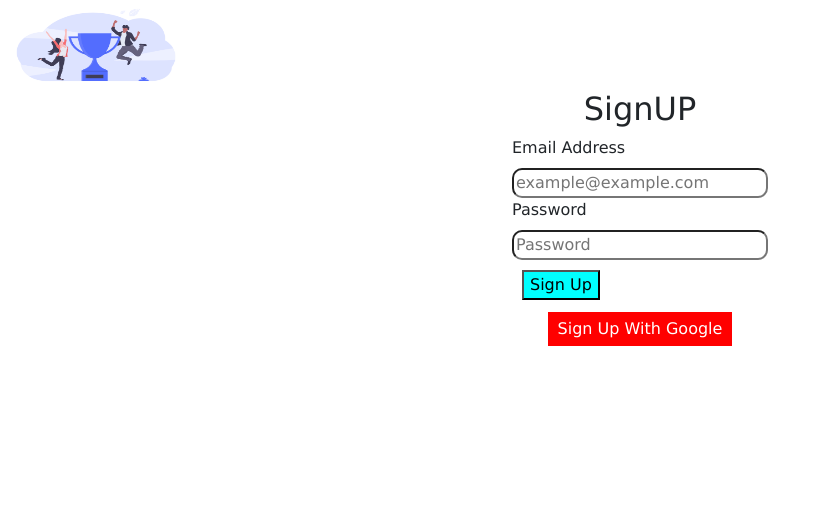
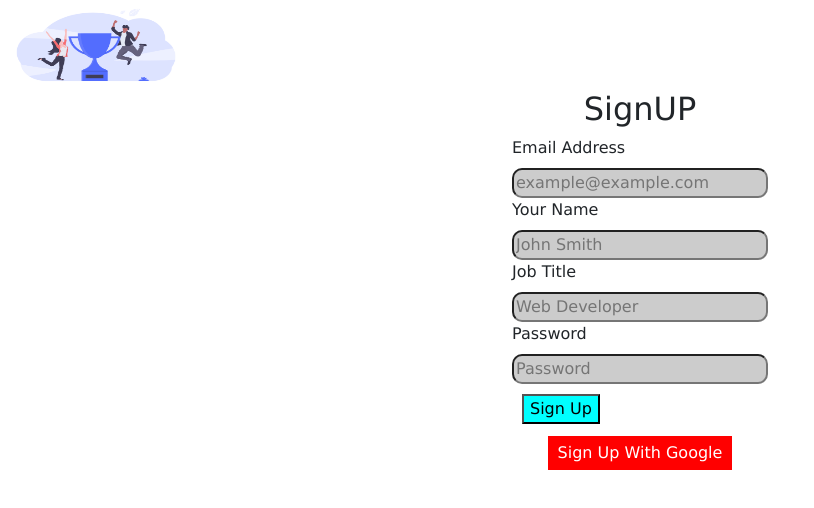
Before and after one commit to SchipDev/Freelance-App, a React (Create React App) app in the folder frontend/: page /sign-up in a window 1280 px wide. Shown: the top 508 px of the page, without its empty margins (0-814 px from the left). Built offline with nearby package versions, Linux system fonts and the light colour scheme.

Commit message:
small changes

```diff
--- a/frontend/src/components/auth/SignUp.js
+++ b/frontend/src/components/auth/SignUp.js
@@ -25,13 +25,21 @@ class SignUp extends Component {
                 <div id='signup_div'>
                     <h2>SignUP</h2>
                     <form onSubmit={this.handleSubmit}>
-                        <label>Email Address</label>
+                        <label for='email'>Email Address</label>
                         <br />
-                        <input name="email" type="email" onChange={this.handleChange} placeholder='example@example.com' className='input_field'/>
+                        <input id='email' name="email" type="email" onChange={this.handleChange} placeholder='example@example.com' className='input_field'/>
                         <br />
-                        <label>Password</label>
+                        <label for='yourname'>Your Name</label>
                         <br />
-                        <input name="password" type="password" onChange={this.handleChange} placeholder='Password' className='input_field'/>
+                        <input id='yourname' name="name" type="text" onChange={this.handleChange} placeholder='John Smith' className='input_field'/>
+                        <br />
+                        <label for='jobtitle'>Job Title</label>
+                        <br />
+                        <input id='jobtitle' name="jobTitle" type="text" onChange={this.handleChange} placeholder='Web Developer' className='input_field'/>
+                        <br />
+                        <label for='password'>Password</label>
+                        <br />
+                        <input id='password' name="password" type="password" onChange={this.handleChange} placeholder='Password' className='input_field'/>
                         <br />
                         <input type="submit" value="Sign Up" id="signup_button" />
                     </form>
--- a/frontend/src/styles/SignUp.css
+++ b/frontend/src/styles/SignUp.css
@@ -13,6 +13,7 @@
 .input_field {
     width: 20vw;
     border-radius: 10px;
+    background-color: #ccc;
 }
 
 #signup_button {
```
Also changed, not shown: 1 other file (tests, documents, lock files or other folders).
